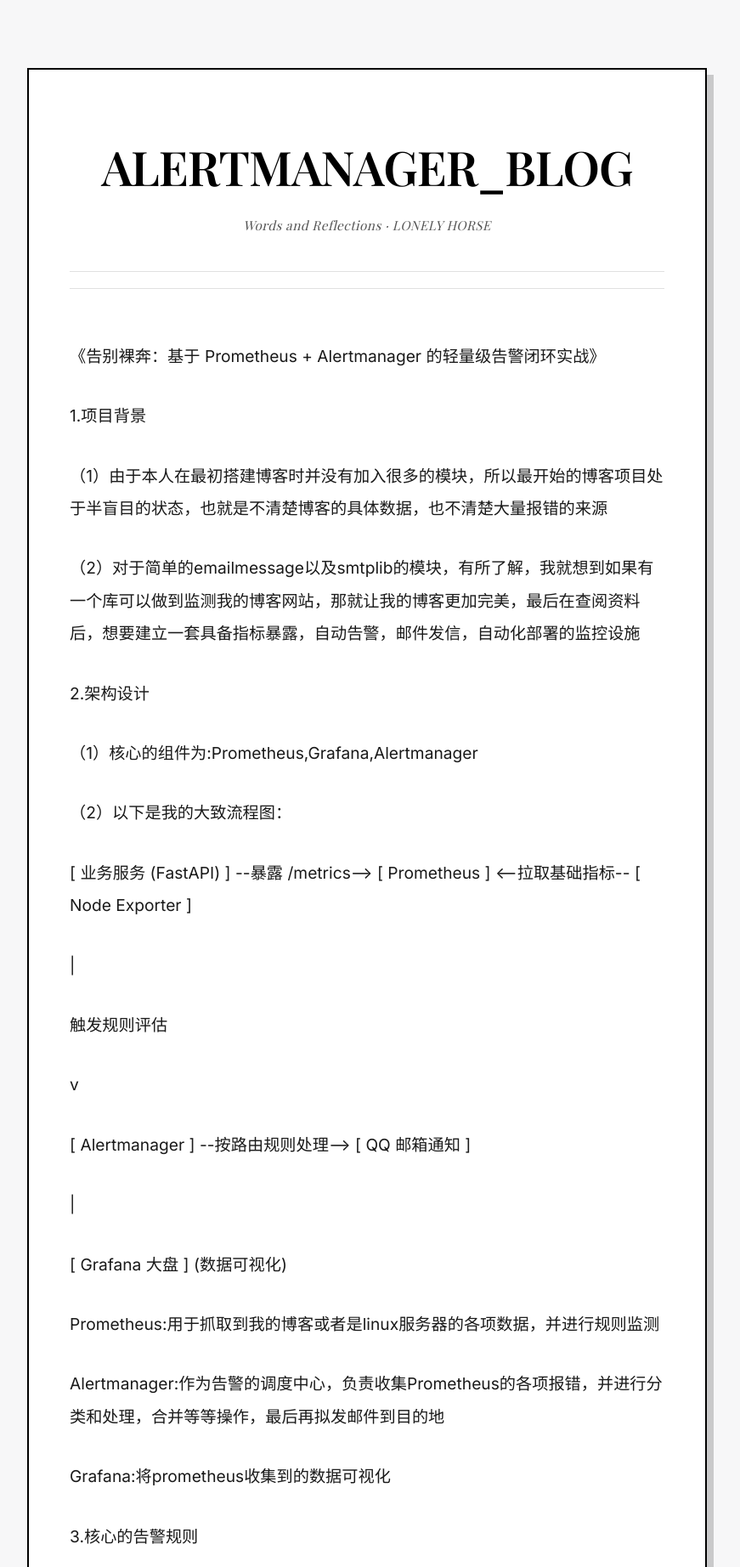
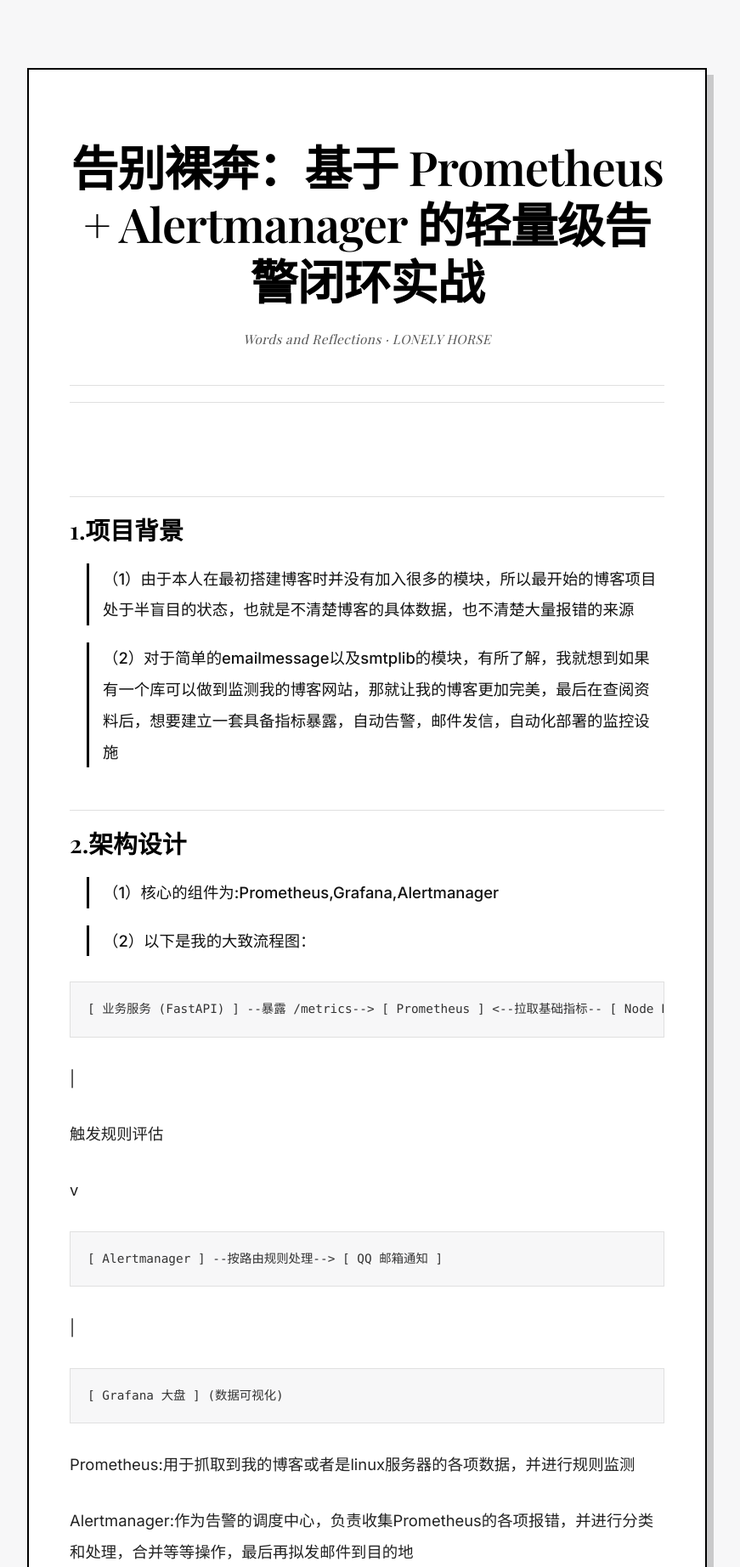
Before and after one commit to Lonely-Horse/My_blog, a FastAPI app: page /article/Alertmanager_Blog in a window 1280 px wide. Shown: the part 88-1932 px from the top of the page at 85% size, without its empty margins (208-1079 px from the left). Run offline with FastAPI, Linux system fonts and the light colour scheme; some web fonts are replaced.

Commit message:
修改一下配置

```diff
--- a/static/css/style.css
+++ b/static/css/style.css
@@ -317,6 +317,10 @@
     padding: 60px 48px;
     border: 2px solid var(--text-main);
     box-shadow: var(--shadow-md);
+    /* 保证短文章也能撑起好看的外框 */
+    min-height: 60vh;
+    display: flex;
+    flex-direction: column;
 }
 
 .article-header {
@@ -342,23 +346,51 @@
 }
 
 .article-body {
-    font-size: 1.2rem;
+    font-size: 1.15rem;
     line-height: 2;
-    color: #1a1a1a;
+    color: #222;
+    flex: 1; /* 让文章主体占满剩余空间，把返回按钮推到底部 */
 }
 
-.article-body p {
-    margin-bottom: 2rem;
+/* 重新设计的层级样式，去掉了夸张的首字下沉，修复标点错乱 */
+.article-h2 {
+    font-size: 1.8rem;
+    line-height: 1.3;
+    margin: 50px 0 20px;
+    padding-top: 20px;
+    border-top: 1px solid var(--border-light);
+    color: var(--text-main);
 }
 
-.article-body p:first-of-type::first-letter {
-    font-family: var(--font-heading);
-    font-size: 4.5rem;
-    float: left;
-    line-height: 0.8;
-    padding-right: 16px;
-    padding-top: 8px;
-    color: var(--accent);
+.article-point {
+    margin: 20px 0 20px 20px;
+    padding-left: 16px;
+    border-left: 3px solid var(--accent);
+    color: #111;
+    font-weight: 500;
+}
+
+.article-diagram {
+    margin: 30px 0;
+    padding: 20px;
+    background: #f7f7f8;
+    border: 1px solid var(--border-light);
+    color: #333;
+    font-size: 0.9rem;
+    line-height: 1.6;
+    overflow-x: auto;
+    font-family: ui-monospace, SFMono-Regular, Menlo, Monaco, Consolas, monospace;
+}
+
+.article-p {
+    margin-bottom: 1.8rem;
+}
+
+.article-footer {
+    margin-top: 80px;
+    text-align: center;
+    padding-top: 40px;
+    border-top: 1px solid var(--border-light);
 }
 
 /* --- Projects Page --- */
--- a/templates/post.html
+++ b/templates/post.html
@@ -3,20 +3,30 @@
 {% block title %}{{ title }} - lonelyhorse{% endblock %}
 
 {% block content %}
+    <!-- 过滤掉与标题重复的第一行 -->
+    {% set raw_heading = lines[0] if lines else title %}
+    {% set display_title = raw_heading[1:-1] if raw_heading.startswith('《') and raw_heading.endswith('》') else raw_heading %}
+    {% set article_lines = lines[1:] if lines and raw_heading == lines[0] else lines %}
+
     <article class="article-container reveal">
         <header class="article-header">
-            <h1 class="article-title">{{ title }}</h1>
+            <h1 class="article-title">{{ display_title }}</h1>
             <div class="article-meta">Words and Reflections &middot; LONELY HORSE</div>
         </header>
 
         <div class="article-body">
-            <!-- 插入不可见的空段落，用来消耗掉全局 CSS 中的 p:first-of-type 首字母大写样式 -->
-            <p style="display: none;"></p>
-
-            <!-- 遍历 TXT 的每一行，跳过空行，优化段落排版细节 -->
-            {% for line in lines %}
-                {% if line.strip() %}
-                    <p class="reveal">{{ line }}</p>
+            {% for line in article_lines %}
+                {% if line[0].isdigit() and '.' in line[:4] %}
+                    <h2 class="article-h2 reveal">{{ line }}</h2>
+                {% elif line[0] in '一二三四五六七八九十' and line[1:2] == '.' %}
+                    <h2 class="article-h2 reveal">{{ line }}</h2>
+                {% elif line.startswith('（') and '）' in line[:6] %}
+                    <p class="article-point reveal">{{ line }}</p>
+                {% elif '-->' in line or ('[' in line and ']' in line) %}
+                    <pre class="article-diagram reveal">{{ line }}</pre>
+                {% else %}
+                    <!-- 避免第一行的中文标点如“《”或首字下沉排版错乱，移除伪类首字下沉，改用普通段落 -->
+                    <p class="article-p reveal">{{ line }}</p>
                 {% endif %}
             {% endfor %}
         </div>
```
